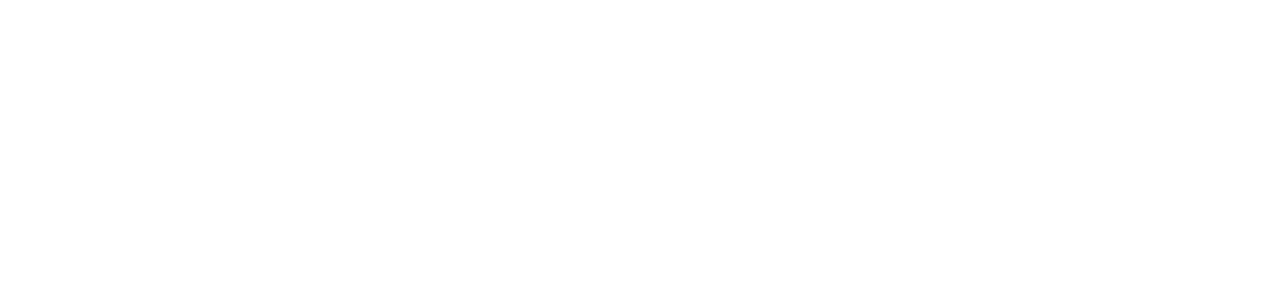
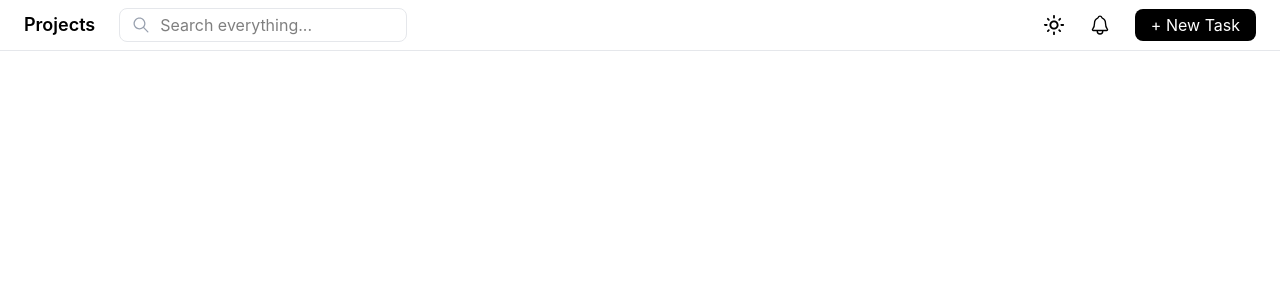
Before and after one commit to raha-mohebbi/ProjectFlow, a React (Vite) app: page / in a window 1280 px wide. Shown: the top 300 px of the page. Built offline with nearby package versions, Linux system fonts and the light colour scheme.

Commit message:
feat: add navbar

```diff
--- a/package.json
+++ b/package.json
@@ -12,11 +12,14 @@
   "dependencies": {
     "@hookform/resolvers": "^5.9.1",
     "@reduxjs/toolkit": "^2.12.0",
+    "@tailwindcss/vite": "^4.3.3",
     "react": "^19.2.8",
     "react-dom": "^19.2.8",
     "react-hook-form": "^7.87.0",
+    "react-icons": "^5.7.0",
     "react-redux": "^9.3.0",
     "react-router-dom": "^7.18.3",
+    "tailwindcss": "^4.3.3",
     "zod": "^4.5.4"
   },
   "devDependencies": {
--- a/src/App.jsx
+++ b/src/App.jsx
@@ -1,5 +1,14 @@
+import Navbar from "./components/layout/Navbar"
+
+
 function App() {
-  return <div className="app"></div>;
+  return (
+    <>
+    <div className="">
+  <Navbar/>
+    </div>
+    </>
+  )
 }
 
-export default App;
+export default App
--- /dev/null
+++ b/src/components/layout/Navbar.jsx
@@ -0,0 +1,44 @@
+import { MdOutlineLightMode } from "react-icons/md";
+import { IoNotificationsOutline } from "react-icons/io5";
+import { IoIosSearch } from "react-icons/io";
+
+const Navbar = () => {
+  return (
+    <nav className="sticky top-0 z-50 flex items-center justify-between border-b border-gray-200 bg-white px-6 py-2">
+
+      <div className="flex items-center gap-6">
+        <p className="text-lg font-semibold">Projects</p>
+
+        <div className="relative">
+          <IoIosSearch
+            className="absolute left-3 top-1/2 -translate-y-1/2 text-gray-400"
+            size={20}
+          />
+
+          <input
+            type="text"
+            placeholder="Search everything..."
+            className="w-72 rounded-lg border border-gray-200 py-1 pl-10 pr-4 outline-none"
+          />
+        </div>
+      </div>
+
+      <div className="flex items-center gap-6">
+        <button>
+          <MdOutlineLightMode size={22} />
+        </button>
+
+        <button>
+          <IoNotificationsOutline size={22} />
+        </button>
+
+        <button className="rounded-lg bg-black px-4 py-1 text-white">
+          + New Task
+        </button>
+      </div>
+
+    </nav>
+  );
+};
+
+export default Navbar;
--- a/src/index.css
+++ b/src/index.css
@@ -0,0 +1 @@
+@import "tailwindcss";
--- a/src/main.jsx
+++ b/src/main.jsx
@@ -1,6 +1,7 @@
 import { StrictMode } from 'react'
 import { createRoot } from 'react-dom/client'
 import App from './App.jsx'
+import './index.css'
 
 createRoot(document.getElementById('root')).render(
   <StrictMode>
--- a/vite.config.js
+++ b/vite.config.js
@@ -1,11 +1,7 @@
-import react, { reactCompilerPreset } from '@vitejs/plugin-react'
-import babel from '@rolldown/plugin-babel'
 import { defineConfig } from 'vite'
+import react from '@vitejs/plugin-react'
+import tailwindcss from '@tailwindcss/vite'
 
-// https://vite.dev/config/
 export default defineConfig({
-  plugins: [
-    react(),
-    babel({ presets: [reactCompilerPreset()] })
-  ],
+  plugins: [react(), tailwindcss()],
 })
```
Also changed, not shown: 1 other file (tests, documents, lock files or other folders).
